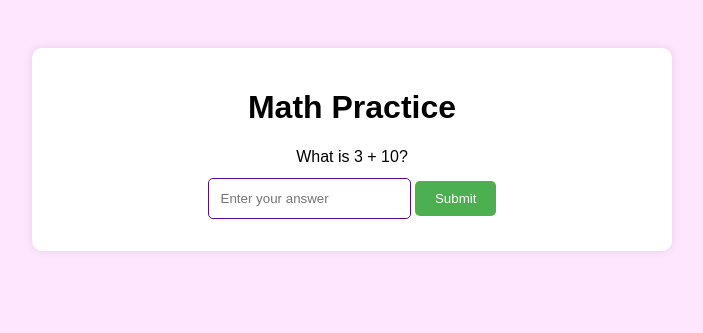
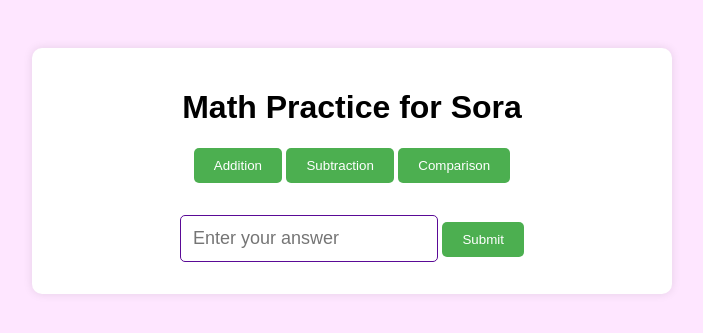
Before and after one commit to Pikalot/SoraMathPratice, a Flask app: page / in a window 1280 px wide. Shown: the top 333 px of the page, without its empty margins (288-991 px from the left). Run offline with Flask 3, Linux system fonts and the light colour scheme.

Commit message:
Sub and Add Done

```diff
--- a/static/script.js
+++ b/static/script.js
@@ -1,12 +1,29 @@
 let currentAnswer;
-let correctCount = 0;
-let totalCount = 0;
+let correctAddCount = 0;
+let totalAddCount = 0;
+let correctSubCount = 0;
+let totalSubCount = 0;
+let lastQuestion = '';
 
-function generateQuestion() {
-    const num1 = Math.floor(Math.random() * 10) + 1; // Random number between 1 and 10
-    const num2 = Math.floor(Math.random() * 10) + 1;
+function generateAdditionQuestion() {
+    lastQuestion = 'addition';
+    const num1 = Math.floor(Math.random() * 100) + 1; // Random number between 1 and 10
+    const num2 = Math.floor(Math.random() * 100) + 1;
     currentAnswer = num1 + num2; // For addition questions
     document.getElementById('question').innerHTML = `What is ${num1} + ${num2}?`;
+}
+
+function generateSubtractionQuestion() {
+    lastQuestion = 'subtraction';
+    const num1 = Math.floor(Math.random() * 100) + 1; // Random number between 1 and 10
+    const num2 = Math.floor(Math.random() * 100) + 1;
+    if (num2 > num1) { // Swap if num 2 is greated than num 1
+        const temp = num1;
+        num1 = num2;
+        num2 = temp;
+    }
+    currentAnswer = num1 - num2; // For addition questions
+    document.getElementById('question').innerHTML = `What is ${num1} - ${num2}?`;
 }
 
 function checkAnswer() {
@@ -18,17 +35,27 @@ function checkAnswer() {
   if (userAnswer === currentAnswer) {
     document.getElementById('feedback').innerHTML = 'Correct! Great job!';
     document.getElementById('correctSound').play(); // Play the correct answer sound
-    correctCount++;
+    if (lastQuestion === 'addition') {
+      correctAddCount++;
     }
+    if (lastQuestion === 'subtraction') {
+        correctSubCount++;
+      }
+  }
   else {
     document.getElementById('feedback').innerHTML = 'Oops! Try again.';
     document.getElementById('wrongSound').play(); // Play the incorrect answer sound
   }
 
-  totalCount++;
-  if (correctCount >= 5) {
+  if (lastQuestion === 'addition') {
+    totalAddCount++;
+  }
+  if (lastQuestion === 'subtraction') {
+    totalSubCount++;
+  }
+  if (correctAddCount >= 5) {
     // User has answered 5 questions correctly
-    passScore = correctCount / totalCount * 100;
+    passScore = correctAddCount / totalAddCount * 100;
     document.getElementById('feedback').innerHTML = 'Awesome! Your score is: ';
     document.getElementById('result').innerHTML = passScore.toFixed(2) + '%';
     cheerImage.style.display = 'block'; // Show the cheering image
@@ -43,16 +70,50 @@ function checkAnswer() {
       correctSound.currentTime = 0; // Rewind to the start
       answerInput.disabled = false; // Re-enable the input field
       submitButton.disabled = false; // Re-enable the submit button
-      correctCount = 0; // Reset correct count
-      generateQuestion(); // Generate a new question
+      correctAddCount = 0; // Reset correct count
+      totalAddCount = 0;
     }, 9000);
+  }
+  if (correctSubCount >= 5) {
+    // User has answered 5 questions correctly
+    passScore = correctSubCount / totalSubCount * 100;
+    document.getElementById('feedback').innerHTML = 'You will make it to a Hashira soon! Your score is: ';
+    document.getElementById('result').innerHTML = passScore.toFixed(2) + '%';
+    subImage.style.display = 'block'; // Show the cheering image
+    answerInput.disabled = true; // Disable the input field
+    submitButton.disabled = true; // Disable the submit button
+    document.getElementById('passSound').play(); // Play the correct pass song
 
-    // Reset the count if needed or handle the end of the game
-    correctCount = 0; // Reset or remove this line if you're handling the end of the game differently
+    setTimeout(function() {
+      subImage.style.display = 'none'; // Hide the cheering image after 9 seconds
+      var correctSound = document.getElementById('passSound');
+      correctSound.pause(); // Pause the sound
+      correctSound.currentTime = 0; // Rewind to the start
+      answerInput.disabled = false; // Re-enable the input field
+      submitButton.disabled = false; // Re-enable the submit button
+      correctAddCount = 0; // Reset correct count
+      totalAddCount = 0;
+    }, 9000);
+  }
+  generateLastQuestion(); // Generate a new question
+  document.getElementById('answer').value = ''; // Clear the answer field
+
+}
+
+function generateLastQuestion() {
+  if (lastQuestion === 'addition') {
+    generateAdditionQuestion();
+  }
+  else if (lastQuestion === 'subtraction') {
+    generateSubtractionQuestion();
+  }
+  else if (lastQuestion === 'comparison') {
+    generateComparisonQuestion();
   }
   else {
-    generateQuestion(); // Generate a new question
-    document.getElementById('answer').value = ''; // Clear the answer field
+    // Default or error handling
+    console.log('Unknown question type. Defaulting to addition.');
+    generateAdditionQuestion();
   }
 }
 
--- a/static/style.css
+++ b/static/style.css
@@ -3,6 +3,10 @@ body, html {
     background-color: #fee6ff;
     text-align: center;
     padding: 20px;
+}
+
+.math-sections {
+  margin-bottom: 20px;
 }
 
 .container {
@@ -20,6 +24,7 @@ input[type="number"] {
     margin: 12px 0;
     border-radius: 5px;
     border: 1px solid #5a0a96;
+    font-size: 18px;
 }
 
 button {
@@ -32,7 +37,7 @@ button {
 }
 
 button:hover {
-    background-color: #45a049;
+    background-color: #cb771b;
 }
 
 
--- a/templates/home.html
+++ b/templates/home.html
@@ -8,13 +8,21 @@
 </head>
 <body>
   <div class="container">
-    <h1>Math Practice</h1>
-    <div id="question"> </div>
+    <h1>Math Practice for Sora</h1>
+    <!-- Navigation for different math sections -->
+    <div class="math-sections">
+      <button onclick="generateAdditionQuestion()">Addition</button>
+      <button onclick="generateSubtractionQuestion()">Subtraction</button>
+      <button onclick="generateTrickyQuestion()">Comparison</button>
+    </div>
+
+    <div id="question" style="font-size: 24px"> </div>
     <input type="number" id="answer" placeholder="Enter your answer">
     <button onclick="checkAnswer()">Submit</button>
     <div id="feedback"></div>
     <div id="result" style="font-weight: bold; color: purple"></div>
     <img id="cheerImage" class="responsive-image" src="static/Nezuko_correct.gif" style="display: none;" alt="Cheering Image"/>
+    <img id="subImage" class="responsive-image" src="static/kanao.gif" style="display: none;" alt="Cheering Sub Image"/>
     <audio id="correctSound" src="static/correct-sound.wav" preload="auto"></audio>
     <audio id="wrongSound" src="static/wrong-sound.wav" preload="auto"></audio>
     <audio id="passSound" src="static/pixel-song.wav" preload="auto"></audio>
```
Also changed, not shown: 1 other file.
